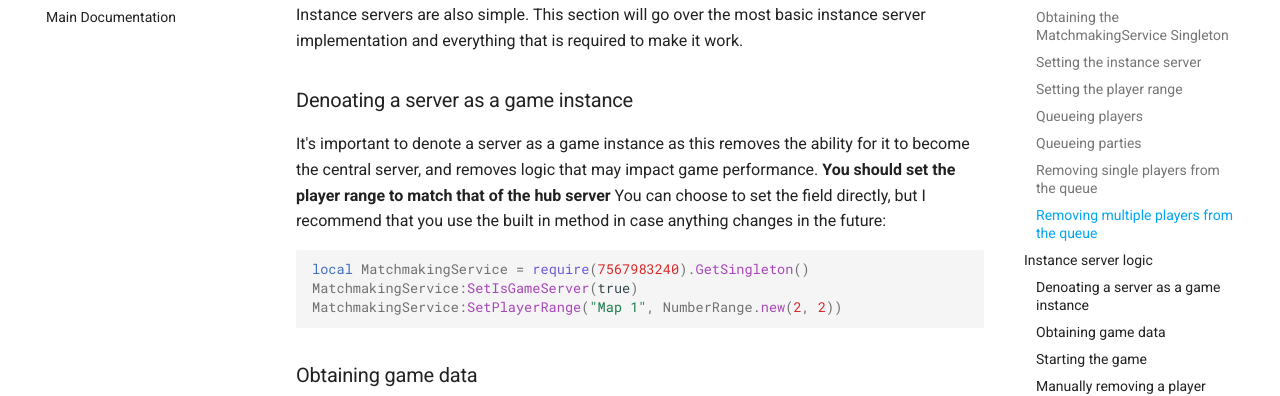
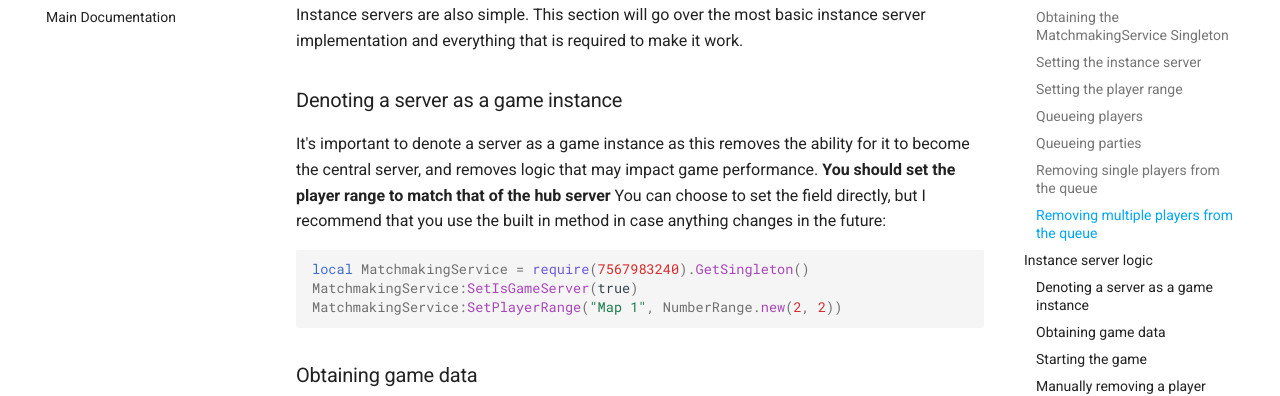
Before and after one commit to steven4547466/MatchmakingService, an MkDocs documentation site: the page built from Docs/docs/gettingstarted.md, in a window 1280 px wide and 900 px high, scrolled down 3184 px. Shown: the part 172-568 px from the top of the window. Built offline with MkDocs 1.6.1 and Material for MkDocs 9.7.7, drawn with Linux system fonts in a browser that asks for light colours; comment, search, counter and statistics services are not loaded.

Commit message:
Fix typo
Denoating -> Denoting

````diff
--- a/Docs/docs/gettingstarted.md
+++ b/Docs/docs/gettingstarted.md
@@ -76,7 +76,7 @@ Note: This function is more efficient on memory updates if all of the users are
 ## Instance server logic
 Instance servers are also simple. This section will go over the most basic instance server implementation and everything that is required to make it work.
 
-### Denoating a server as a game instance
+### Denoting a server as a game instance
 It's important to denote a server as a game instance as this removes the ability for it to become the central server, and removes logic that may impact game performance. **You should set the player range to match that of the hub server** You can choose to set the field directly, but I recommend that you use the built in method in case anything changes in the future:
 ```lua
 local MatchmakingService = require(7567983240).GetSingleton()
````
